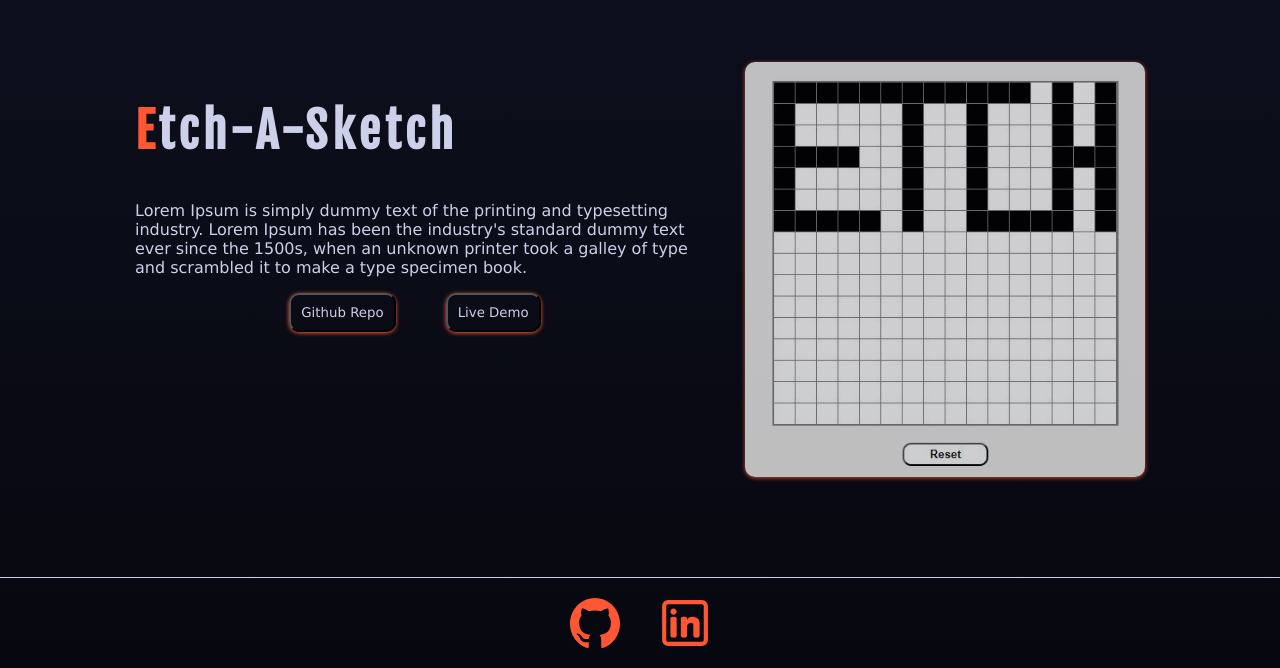
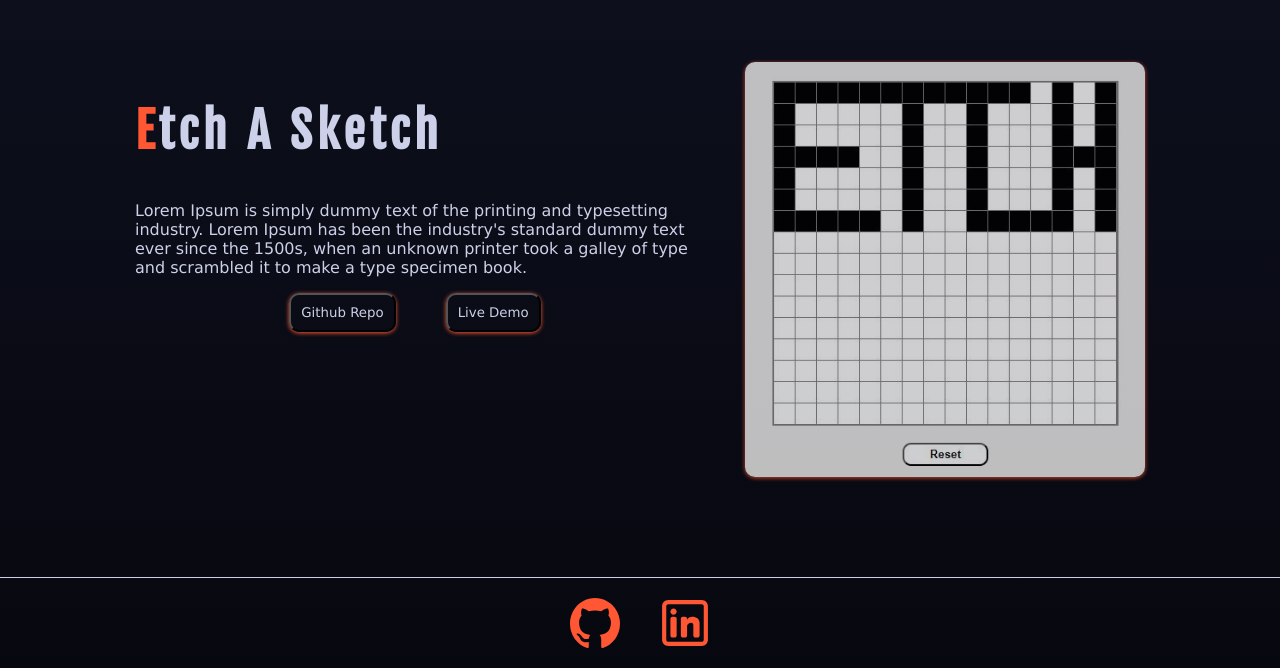
Before and after one commit to callum-laing/sv-portfolio, a SvelteKit app: page /projects in a window 1280 px wide. Shown: the part 1934-2602 px from the top of the page. Built offline with nearby package versions, Linux system fonts and the light colour scheme.

Commit message:
amended styling

```diff
--- a/src/routes/projects/+page.svelte
+++ b/src/routes/projects/+page.svelte
@@ -133,7 +133,7 @@
 
 	<div class="proj-two">
 		<div class="proj-text">
-			<h2>Etch-A-Sketch</h2>
+			<h2>Etch A Sketch</h2>
 			<p>
 				Lorem Ipsum is simply dummy text of the printing and typesetting industry. Lorem Ipsum has
 				been the industry's standard dummy text ever since the 1500s, when an unknown printer took a
```
